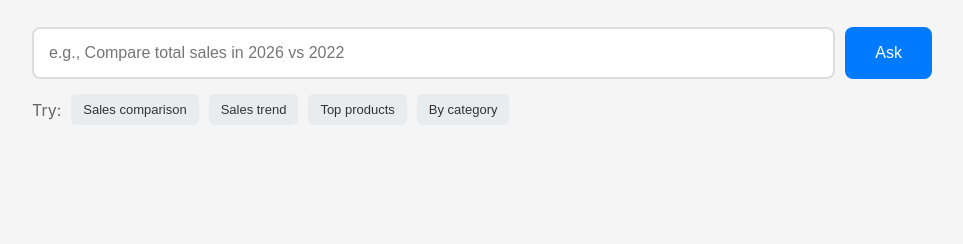
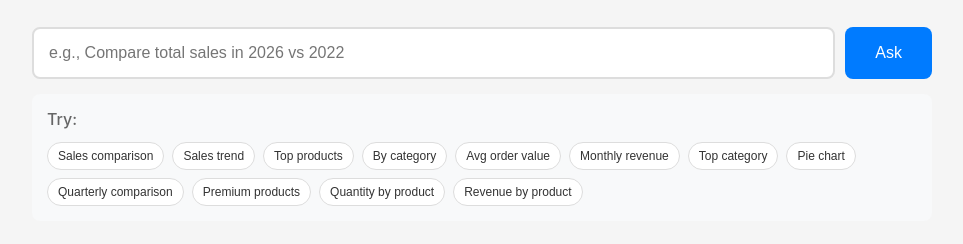
Before and after one commit to trinh31201/DataToVisual, a plain HTML site: page frontend/index.html in a window 1280 px wide. Shown: the part 120-364 px from the top of the page, without its empty margins (158-1121 px from the left). Drawn offline with nearby package versions, Linux system fonts and the light colour scheme.

```diff
--- a/frontend/index.html
+++ b/frontend/index.html
@@ -27,6 +27,14 @@
             <button onclick="setQuestion('How are our sales trending over the last 5 years?')">Sales trend</button>
             <button onclick="setQuestion('What are our top 5 selling products?')">Top products</button>
             <button onclick="setQuestion('Show sales by product category')">By category</button>
+            <button onclick="setQuestion('What is the average order value by category?')">Avg order value</button>
+            <button onclick="setQuestion('Show monthly revenue for 2025')">Monthly revenue</button>
+            <button onclick="setQuestion('Which category has the highest sales volume?')">Top category</button>
+            <button onclick="setQuestion('Show sales distribution as a pie chart')">Pie chart</button>
+            <button onclick="setQuestion('Compare Q1 vs Q4 sales in 2024')">Quarterly comparison</button>
+            <button onclick="setQuestion('List products with price above 500')">Premium products</button>
+            <button onclick="setQuestion('Show total quantity sold per product')">Quantity by product</button>
+            <button onclick="setQuestion('What is total revenue by product name?')">Revenue by product</button>
         </div>
 
         <div id="loading" class="loading hidden">Loading...</div>
--- a/frontend/style.css
+++ b/frontend/style.css
@@ -62,28 +62,37 @@
 
 .examples {
     display: flex;
-    gap: 10px;
+    gap: 8px;
     flex-wrap: wrap;
     align-items: center;
     margin-bottom: 30px;
+    padding: 15px;
+    background: #f8f9fa;
+    border-radius: 8px;
 }
 
 .examples span {
     color: #666;
+    font-weight: 500;
+    width: 100%;
+    margin-bottom: 5px;
 }
 
 .examples button {
-    padding: 8px 12px;
-    font-size: 13px;
-    background: #e9ecef;
+    padding: 6px 10px;
+    font-size: 12px;
+    background: #fff;
     color: #333;
-    border: none;
-    border-radius: 5px;
+    border: 1px solid #ddd;
+    border-radius: 15px;
     cursor: pointer;
+    transition: all 0.2s;
 }
 
 .examples button:hover {
-    background: #dee2e6;
+    background: #007bff;
+    color: white;
+    border-color: #007bff;
 }
 
 .loading {
```
Also changed, not shown: docs/architecture.png, docs/sequence-1.png (added), docs/sequence-2.png (added), 2 other files.
